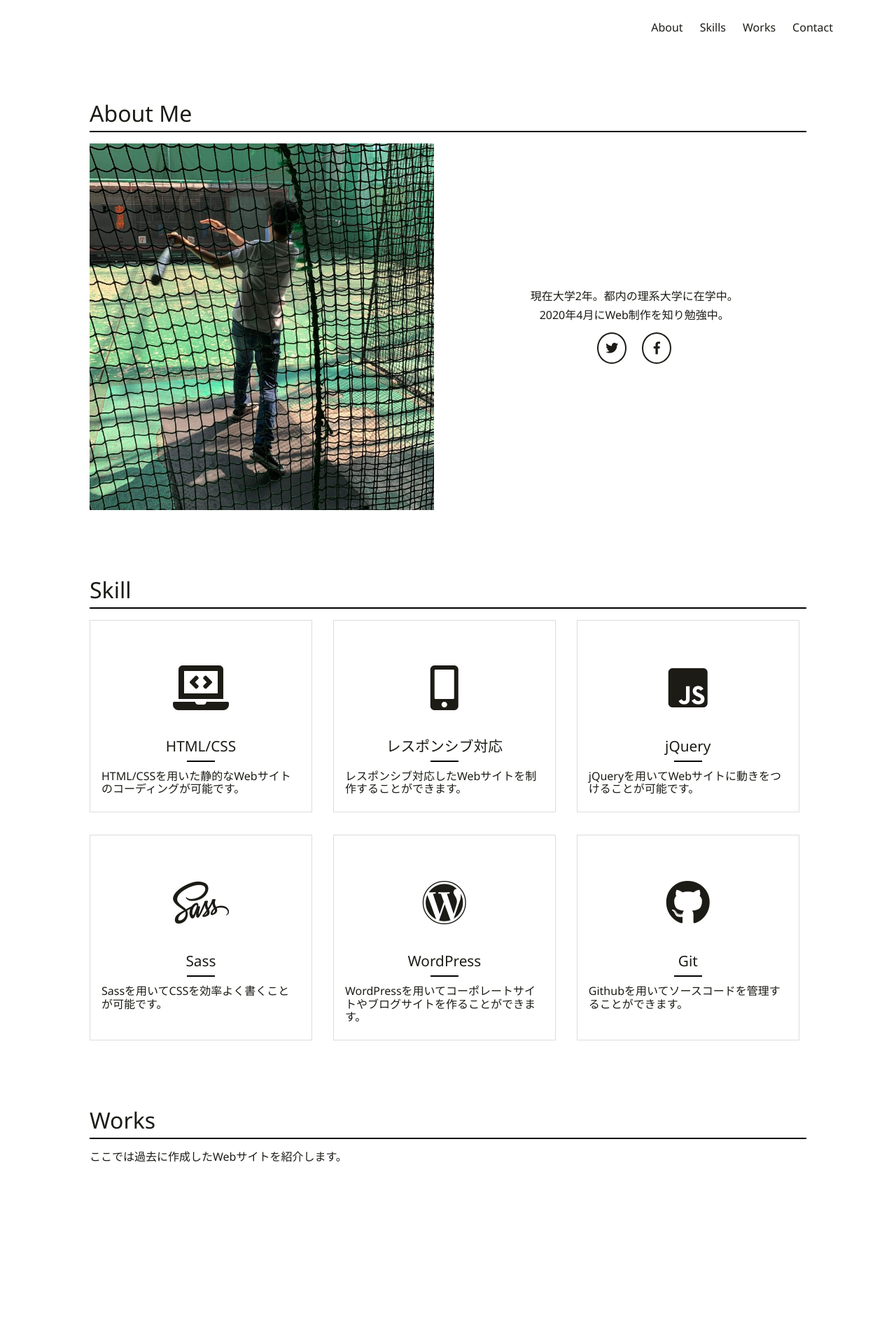
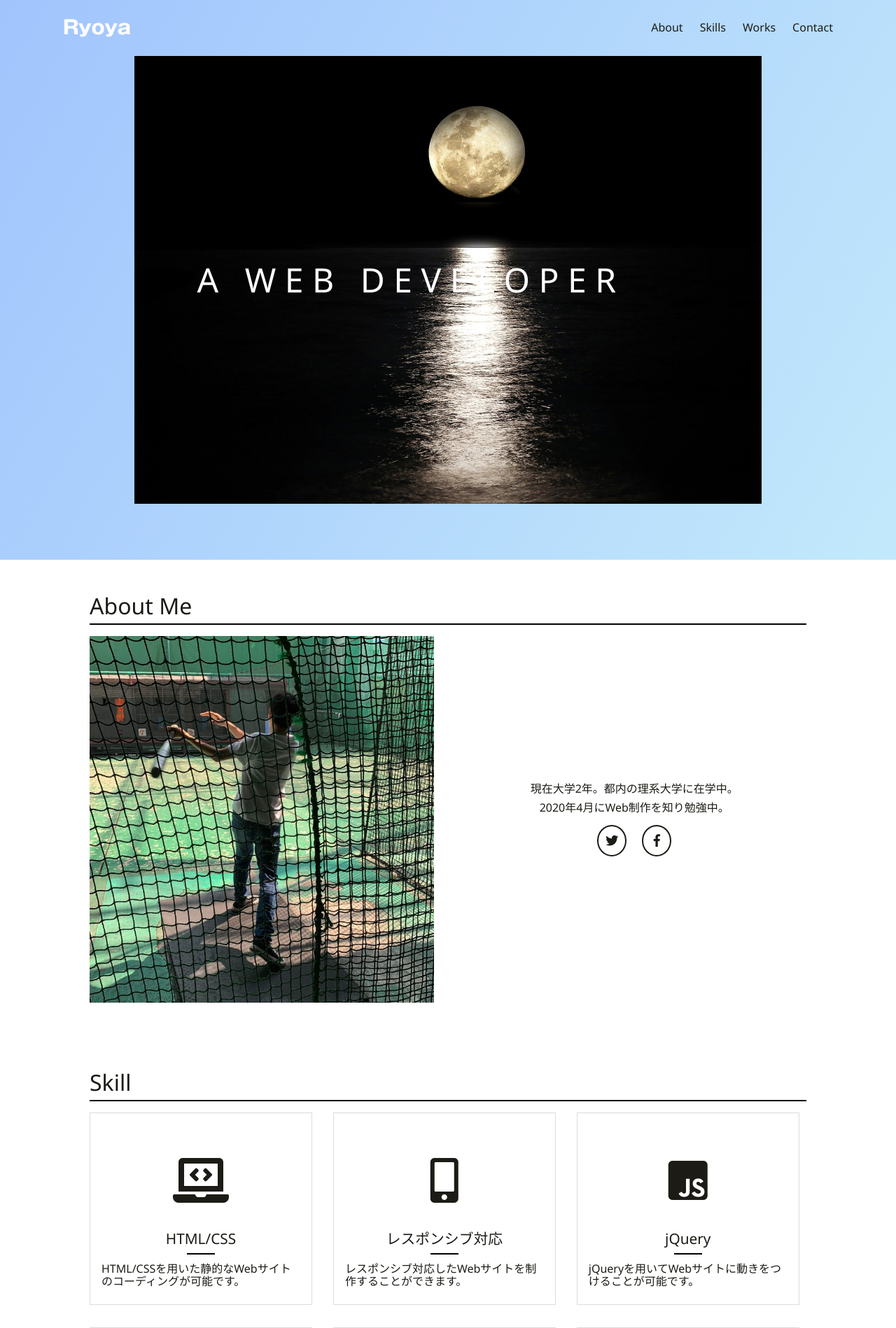
Before and after one commit to ryoya-murata/myportfolio, a PHP site: page / in a window 1280 px wide. Shown: the top 1898 px of the page at 70% size. Run offline with PHP 8.4, Linux system fonts and the light colour scheme; some libraries are stand-ins or nearby versions.

Commit message:
topの動きを追加

```diff
--- a/css/style.css
+++ b/css/style.css
@@ -1,11 +1,15 @@
 @charset "UTF-8";
 html {
   font-size: 16px;
+  width: 100%;
+  height: 100%;
 }
 
 body {
   font-family: 'Noto Sans', 'Noto Sans JP', sans-serif;
   color: #1c1b15;
+  width: 100%;
+  height: 100%;
 }
 
 img {
@@ -94,6 +98,56 @@ img {
 
 .header__item:last-child {
   margin-right: 0;
+}
+
+.top {
+  width: 100%;
+  height: 100vh;
+  display: -webkit-box;
+  display: -ms-flexbox;
+  display: flex;
+  -webkit-box-pack: center;
+      -ms-flex-pack: center;
+          justify-content: center;
+  -webkit-box-align: center;
+      -ms-flex-align: center;
+          align-items: center;
+}
+
+.top__img-wrap {
+  position: relative;
+}
+
+.top__img {
+  width: 100%;
+  height: 100%;
+  -o-object-fit: cover;
+     object-fit: cover;
+}
+
+.top__letters-wrap {
+  position: absolute;
+  top: 50%;
+  left: 10%;
+  -webkit-transform: translateY(-50%);
+          transform: translateY(-50%);
+  color: #fff;
+  font-size: 3em;
+  text-transform: uppercase;
+}
+
+.top__letter {
+  display: inline-block;
+}
+
+.overlay {
+  position: absolute;
+  top: 0;
+  right: 0;
+  bottom: 0;
+  left: 0;
+  background-image: linear-gradient(120deg, #a1c4fd 0%, #c2e9fb 100%);
+  z-index: -1;
 }
 
 .about__contents-wrap {
--- a/css/style.scss
+++ b/css/style.scss
@@ -7,11 +7,15 @@ $main-bg-color: rgb(51, 47, 47);
 
 html{
     font-size: 16px;
+    width: 100%;
+    height: 100%;
 }
 
 body{
     font-family: 'Noto Sans', 'Noto Sans JP', sans-serif;
     color:$font-color;
+    width: 100%;
+    height: 100%;
 }
 
 img{
@@ -136,6 +140,53 @@ $layer: (
         margin-right: 0;
     }
 }
+
+// =======================
+//  top
+// =======================
+
+.top{
+    width: 100%;
+    height: 100vh;
+    display: flex;
+    justify-content: center;
+    align-items: center;
+}
+
+.top__img-wrap{
+    position: relative;
+}
+
+.top__img{
+    width: 100%;
+    height: 100%;
+    object-fit: cover;
+}
+
+.top__letters-wrap{
+    position: absolute;
+    top: 50%;
+    left: 10%;
+    transform: translateY(-50%);
+    color: #fff;
+    font-size: 3em;
+    text-transform: uppercase;
+}
+
+.top__letter{
+    display: inline-block;
+}
+
+.overlay{
+    position: absolute;
+    top: 0;
+    right: 0;
+    bottom: 0;
+    left: 0;
+    background-image: linear-gradient(120deg, #a1c4fd 0%, #c2e9fb 100%);
+    z-index: -1;
+}
+
 
 // =======================
 //  about
--- a/index.html
+++ b/index.html
@@ -36,11 +36,29 @@
     </header><!-- /.header -->
 
     <!-- top -->
-    <section class="section top">
-        <div class="section__inner top__inner">
-
-        </div><!-- /.section__inner top__inner -->
-    </section><!-- /.section top -->
+    <div class="top">
+       <div class="top__img-wrap">
+           <div class="top__letters-wrap">
+               <span class="top__letter">a</span><!-- /.top__letter -->
+               <span class="top__letter">&nbsp;</span><!-- /.top__letter -->
+               <span class="top__letter">w</span><!-- /.top__letter -->
+               <span class="top__letter">e</span><!-- /.top__letter -->
+               <span class="top__letter">b</span><!-- /.top__letter -->
+               <span class="top__letter">&nbsp;</span><!-- /.top__letter -->
+               <span class="top__letter">d</span><!-- /.top__letter -->
+               <span class="top__letter">e</span><!-- /.top__letter -->
+               <span class="top__letter">v</span><!-- /.top__letter -->
+               <span class="top__letter">e</span><!-- /.top__letter -->
+               <span class="top__letter">l</span><!-- /.top__letter -->
+               <span class="top__letter">o</span><!-- /.top__letter -->
+               <span class="top__letter">p</span><!-- /.top__letter -->
+               <span class="top__letter">e</span><!-- /.top__letter -->
+               <span class="top__letter">r</span><!-- /.top__letter -->
+           </div><!-- /.top__letters-wrap -->
+           <img src="./img/hero_background.jpg" alt="" class="top__img">
+       </div><!-- /.top__img-wrap -->
+    </div><!-- /.top -->
+    <div class="overlay"></div><!-- /.overlay -->
 
     <!-- about -->
     <section class="section about">
@@ -201,7 +219,8 @@
         </div><!-- /.footer__inner -->
     </footer><!-- /.footer -->
 
-
+    <script src="https://cdnjs.cloudflare.com/ajax/libs/gsap/3.5.1/gsap.min.js"></script>
+    <script src="js/script.js"></script>
 
 
 
--- /dev/null
+++ b/js/script.js
@@ -0,0 +1,5 @@
+TweenMax.fromTo('.top__img-wrap',1,{height:'0%'},{height:'80%',ease:"power2.easeInOut"});
+TweenMax.fromTo('.top__img-wrap',1,{width:'100%'},{width:'70%',ease:"power2.easeInOut",delay:1.2});
+TweenMax.fromTo('.overlay',1,{x:'-100%'},{x:'0%',ease:"power2.easeInOut",delay:1.2});
+TweenMax.fromTo('.header__logo-wrap',1,{opacity:0,y:-10},{opacity:1,y:0,ease:"power2.easeInOut"});
+TweenMax.staggerFromTo('.top__letter',1,{x:'1em',y:'1.2em',rotateZ:180},{x:0,y:0,rotateZ:0,ease:"power2.easeInOut",delay:1.2},0.05);
```
Also changed, not shown: 1 other file.
